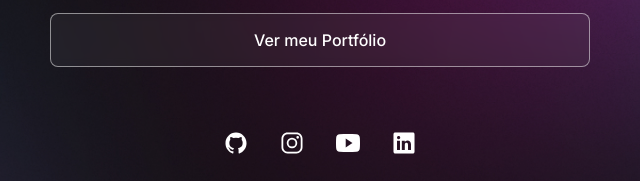
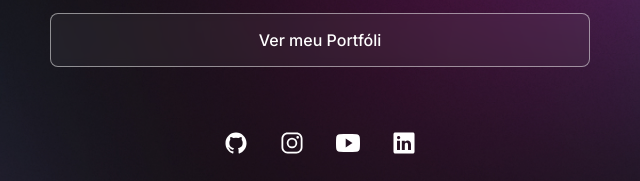
Before and after one commit to JannyferTamagno/infinitelinker, a plain HTML site: page index.html in a window 1280 px wide. Shown: the part 434-615 px from the top of the page, 320-960 px from the left. Drawn offline with nearby package versions, Linux system fonts and the light colour scheme.

Commit message:
update project

```diff
--- a/index.html
+++ b/index.html
@@ -37,7 +37,7 @@
             </li>
 
             <li>
-                <a href="https://github.com/JannyferTamagno" target="_blank">Ver meu Portfólio</a>
+                <a href="https://github.com/JannyferTamagno" target="_blank">Ver meu Portfóli</a>
             </li>
 
         </ul>
```
